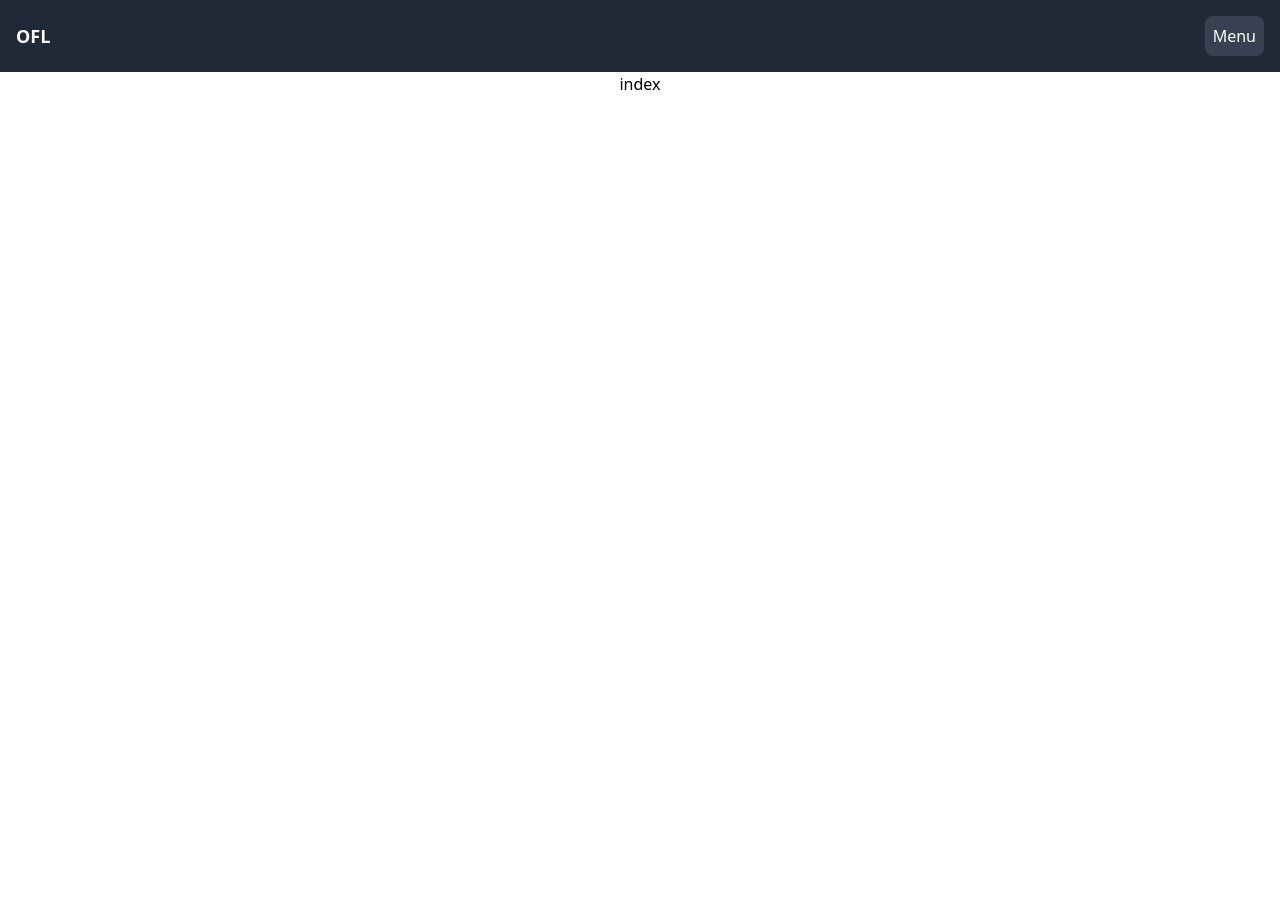
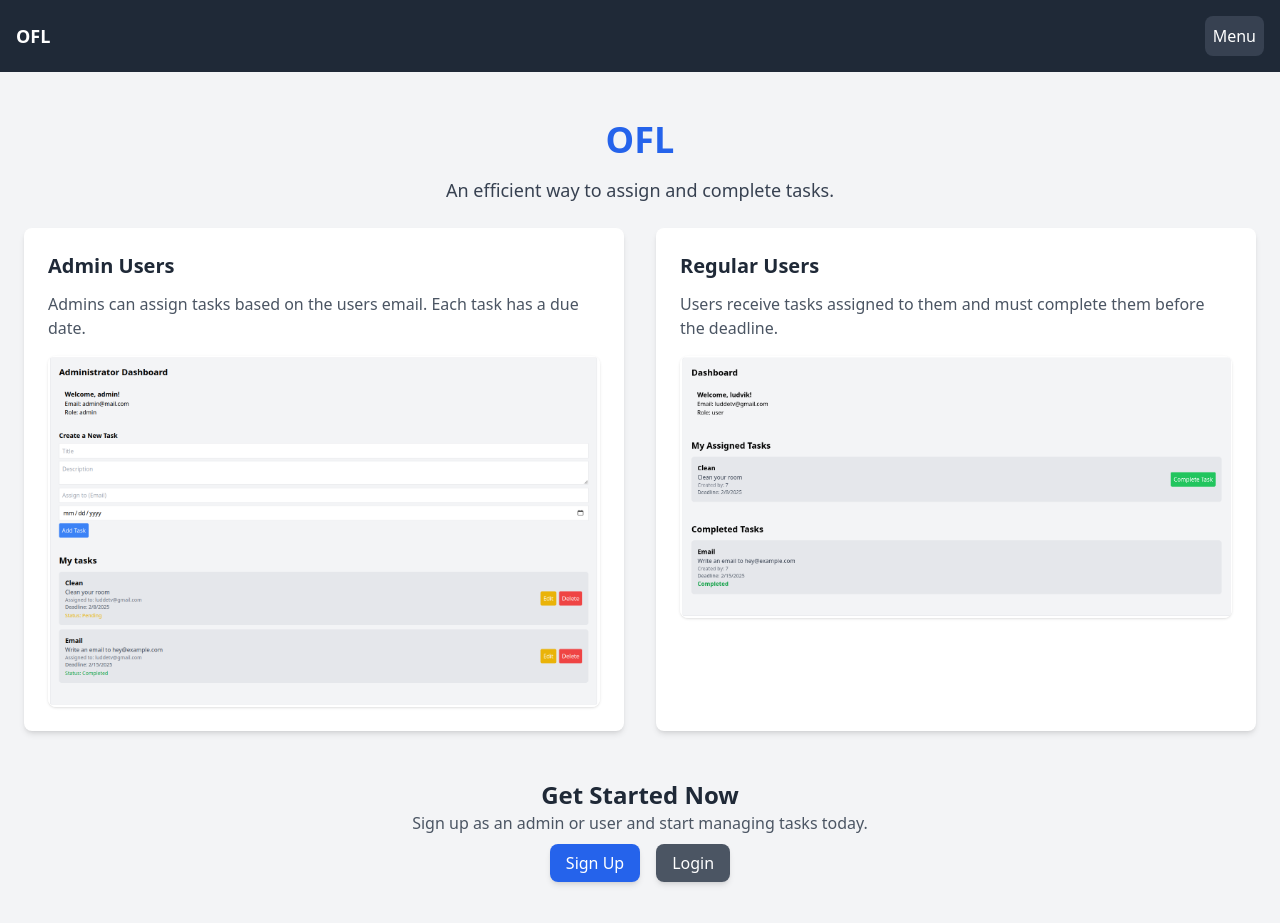
Before and after one commit to luddthree/ofl, a Nuxt app: page / in a window 1280 px wide. Before the commit the page ends 800 px from the top, so only its background shows below. Built offline with nearby package versions, Linux system fonts and the light colour scheme.

Commit message:
refactor authentication flow and enhance homepage layout with user features

```diff
--- a/app.vue
+++ b/app.vue
@@ -10,10 +10,14 @@ import Header from '~/components/header.vue'
 import { useAuthStore } from '~/stores/auth'
 import { onMounted } from 'vue'
 
-const auth = useAuthStore()
+const authStore = useAuthStore()
 
 onMounted(() => {
   console.log('Running auth store initialize() in onMounted')
-  auth.initialize()
+  authStore.initialize()
+  // authStore.fetchUser()
+
 })
+
+
 </script>
--- a/components/header.vue
+++ b/components/header.vue
@@ -1,7 +1,8 @@
 <template>
   <header class="bg-gray-800 text-white p-4">
     <div class="flex items-center justify-between">
-      <div class="text-lg font-semibold">OFL</div>
+      <!-- <div class="text-lg font-semibold">OFL</div> -->
+      <NuxtLink to="/" class="text-lg font-semibold">OFL</NuxtLink>
       <div class="relative">
         <button @click="toggleDropdown" class="bg-gray-700 p-2 rounded-lg hover:bg-gray-600 focus:outline-none">
           {{ authStore.user?.name || 'Menu' }}
@@ -27,7 +28,7 @@
               <a href="/admin" class="block px-4 py-2 hover:bg-gray-100">Admin</a>
             </li>
             <li v-if="authStore.token">
-              <a @click="logout" href="/login" class="block px-4 py-2 hover:bg-gray-100">Log Out</a>
+              <a @click="logout" href="/login" class="block px-4 py-2 text-red-600 hover:bg-gray-100">Log Out</a>
             </li>
           </ul>
         </div>
--- a/pages/index.vue
+++ b/pages/index.vue
@@ -1,4 +1,38 @@
+<script setup>
+definePageMeta({
+  layout: 'default'
+});
+</script>
+
 <template>
-     <p class="text-center"> index
-    </p>
+  <div class="min-h-screen bg-gray-100 text-gray-900">
+    <div class="container mx-auto py-12 px-6 text-center">
+      <h1 class="text-4xl font-bold text-blue-600 mb-4">OFL</h1>
+      <p class="text-lg text-gray-700 mb-6">An efficient way to assign and complete tasks.</p>
+
+      <!-- Features Section -->
+      <div class="grid md:grid-cols-2 gap-8 text-left">
+        <div class="bg-white p-6 rounded-lg shadow-md">
+          <h2 class="text-xl font-semibold text-gray-800 mb-3">Admin Users</h2>
+          <p class="text-gray-600">Admins can assign tasks based on the users email. Each task has a due date.</p>
+          <img src="/admin.png" alt="Admin Dashboard" class="mt-4 rounded-lg shadow">
+        </div>
+        <div class="bg-white p-6 rounded-lg shadow-md">
+          <h2 class="text-xl font-semibold text-gray-800 mb-3">Regular Users</h2>
+          <p class="text-gray-600">Users receive tasks assigned to them and must complete them before the deadline.</p>
+          <img src="/user.png" alt="User Task List" class="mt-4 rounded-lg shadow">
+        </div>
+      </div>
+
+      <!-- Call to Action -->
+      <div class="mt-12">
+        <h2 class="text-2xl font-bold text-gray-800">Get Started Now</h2>
+        <p class="text-gray-600 mb-4">Sign up as an admin or user and start managing tasks today.</p>
+        <div class="space-x-4">
+          <NuxtLink to="/register" class="bg-blue-600 text-white px-4 py-2 rounded-lg shadow-md hover:bg-blue-700">Sign Up</NuxtLink>
+          <NuxtLink to="/login" class="bg-gray-600 text-white px-4 py-2 rounded-lg shadow-md hover:bg-gray-700">Login</NuxtLink>
+        </div>
+      </div>
+    </div>
+  </div>
 </template>
--- a/stores/auth.js
+++ b/stores/auth.js
@@ -73,37 +73,35 @@ export const useAuthStore = defineStore('auth', {
     initialize() {
       console.log('Initializing auth store') // Debug log
 
-
       if (process.client) {
         const storedToken = localStorage.getItem('auth_token')
         console.log('Token found in localStorage:', storedToken) // Debug log
 
-        // Skip the check if the current route is public
+        // Always set the token if available (even on public routes)
+        if (storedToken) {
+          this.token = storedToken
+          this.fetchUser().catch(() => {
+            console.error('Invalid token. Clearing auth state.')
+            this.clearToken()
+            navigateTo('/login') // Redirect only if the token is invalid
+          })
+          return
+        }
+
+        // If no token, only redirect when visiting a protected route
         const publicRoutes = ['/', '/register', '/login']
         const currentRoute = window.location.pathname
 
-        if (publicRoutes.includes(currentRoute)) {
-          console.log('Public route accessed:', currentRoute)
-          return // Allow access to public routes
-        }
-
-        if (storedToken) {
-          this.token = storedToken
-          return this.fetchUser().catch(() => {
-            console.error('Invalid token. Clearing auth state.')
-            this.clearToken()
-            navigateTo('/login') // Redirect only if token is invalid
-          })
-        } else {
+        if (!publicRoutes.includes(currentRoute)) {
           console.log('No token found. Redirecting to login...')
-          navigateTo('/login') // Redirect to login if no token is found
+          navigateTo('/login')
         }
       }
-
     },
 
+
     isAdmin() {
-      console.log('admi func role ' + this.user?.role)
+      console.log('admin func role ' + this.user?.role)
       return this.user?.role === 'admin' // Adjust based on your user data structure
     },
 
```
Also changed, not shown: public/admin.png (added), public/user.png (added).
